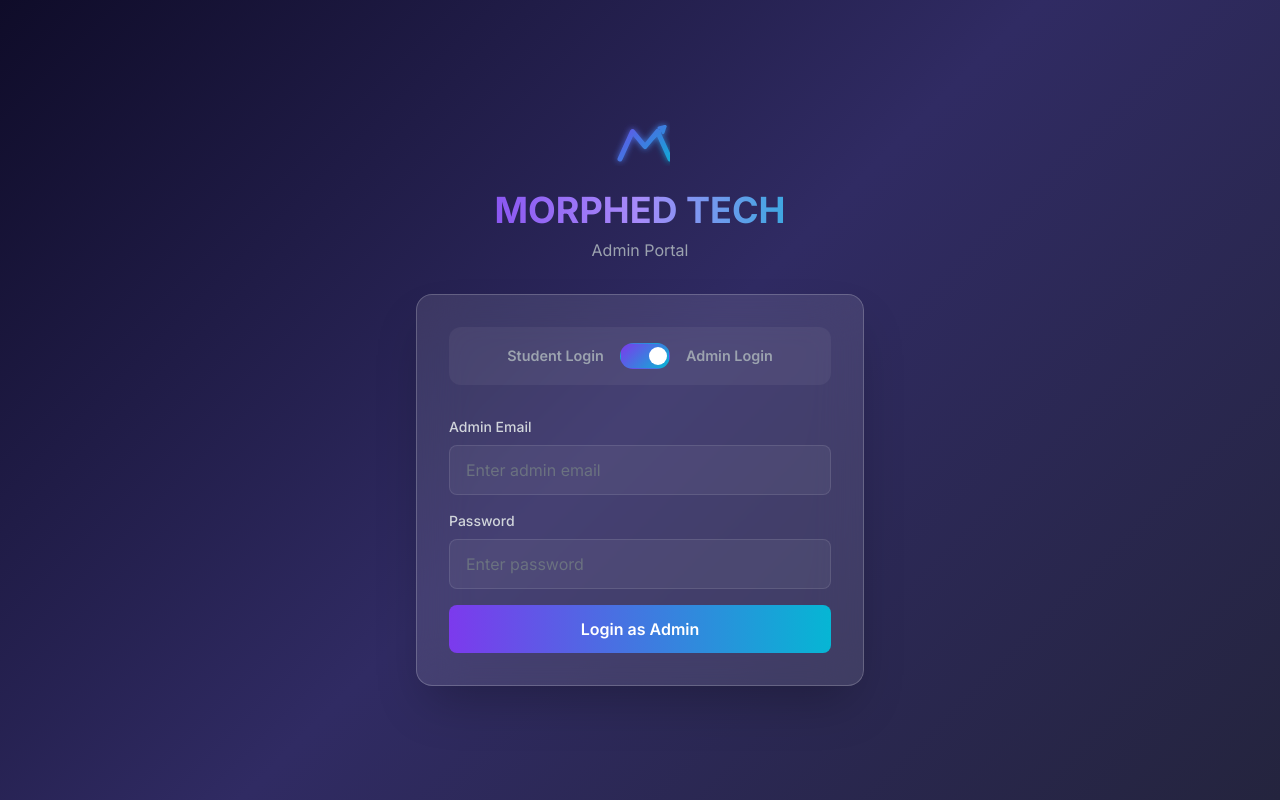
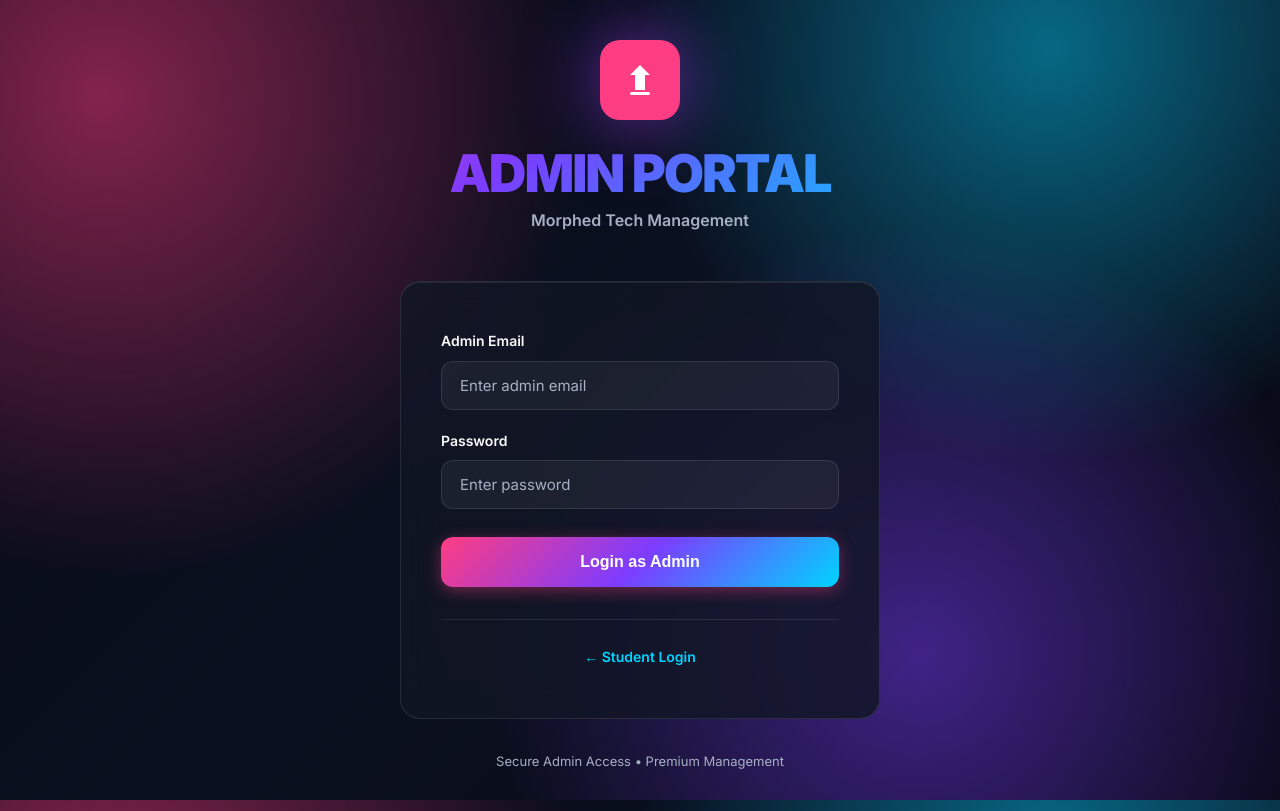
Before and after one commit to akankit2507shiv/morphed-techv1, a website: page admin-login.html in a window 1280 px wide. Drawn offline with nearby package versions, Linux system fonts and the light colour scheme.

Commit message:
Update admin login page to new design

```diff
--- a/admin-login.html
+++ b/admin-login.html
@@ -3,137 +3,244 @@
 <head>
   <meta charset="UTF-8">
   <meta name="viewport" content="width=device-width, initial-scale=1.0">
-  <meta http-equiv="Cache-Control" content="no-cache, no-store, must-revalidate">
-  <meta http-equiv="Pragma" content="no-cache">
-  <meta http-equiv="Expires" content="0">
   <title>Admin Login - Morphed Tech</title>
-  <script src="https://cdn.tailwindcss.com"></script>
-  <script>
-    tailwind.config = {
-      theme: {
-        extend: {
-          colors: {
-            primary: '#7C3AED',
-            secondary: '#A78BFA',
-            accent: '#06B6D4',
-            dark: '#1E1B4B',
-          }
-        }
-      }
-    }
-  </script>
   <link href="https://fonts.googleapis.com/css2?family=Inter:wght@300;400;500;600;700;800;900&display=swap" rel="stylesheet">
   <style>
-    body {
-      font-family: 'Inter', sans-serif;
-      background: linear-gradient(135deg, #0f0c29 0%, #302b63 50%, #24243e 100%);
-      min-height: 100vh;
+    /* DOPAMINE PRO ADMIN UI */
+    :root {
+      --bg-1: #080912;
+      --bg-2: #0b1020;
+      --bg-3: #121827;
+      --panel: rgba(18, 22, 37, 0.82);
+      --border: rgba(255, 255, 255, 0.10);
+      --text: #f8fafc;
+      --muted: #a7b0c3;
+      --pink: #ff3d81;
+      --violet: #7c3cff;
+      --cyan: #00d4ff;
+      --lime: #b8ff3c;
+      --amber: #ffbf3c;
     }
 
-    /* Toggle Switch */
-    .toggle { position: relative; display: inline-block; width: 50px; height: 26px; }
-    .toggle input { opacity: 0; width: 0; height: 0; }
-    .slider { position: absolute; cursor: pointer; top: 0; left: 0; right: 0; bottom: 0; background: rgba(255, 255, 255, 0.1); border-radius: 26px; transition: 0.3s; border: 1px solid rgba(255, 255, 255, 0.2); }
-    .slider:before { position: absolute; content: ""; height: 18px; width: 18px; left: 4px; bottom: 3px; background: white; border-radius: 50%; transition: 0.3s; }
-    input:checked + .slider { background: linear-gradient(135deg, #7C3AED, #06B6D4); border-color: transparent; }
-    input:checked + .slider:before { transform: translateX(24px); }
+    * { margin: 0; padding: 0; box-sizing: border-box; }
+
+    body {
+      font-family: 'Inter', system-ui, sans-serif;
+      color: var(--text);
+      background:
+        radial-gradient(circle at 8% 12%, rgba(255, 61, 129, 0.5), transparent 35%),
+        radial-gradient(circle at 82% 6%, rgba(0, 212, 255, 0.45), transparent 32%),
+        radial-gradient(circle at 72% 82%, rgba(124, 60, 255, 0.48), transparent 38%),
+        linear-gradient(135deg, #050816 0%, #0b1020 48%, #070812 100%);
+      background-attachment: fixed;
+      min-height: 100vh;
+      line-height: 1.6;
+    }
+
+    .panel {
+      background: var(--panel);
+      border: 1px solid var(--border);
+      border-radius: 20px;
+      box-shadow: inset 0 1px 0 rgba(255, 255, 255, 0.08);
+      backdrop-filter: blur(18px);
+      -webkit-backdrop-filter: blur(18px);
+      padding: 48px 40px;
+    }
+
+    .gradient-text {
+      background: linear-gradient(135deg, var(--pink), var(--violet), var(--cyan));
+      -webkit-background-clip: text;
+      -webkit-text-fill-color: transparent;
+      background-clip: text;
+      background-size: 200% 200%;
+      animation: gradient-shift 4s ease infinite;
+    }
+
+    @keyframes gradient-shift {
+      0%, 100% { background-position: 0% 50%; }
+      50% { background-position: 100% 50%; }
+    }
+
+    .label {
+      display: block;
+      color: var(--text);
+      font-size: 14px;
+      font-weight: 600;
+      margin-bottom: 8px;
+    }
+
+    .input {
+      width: 100%;
+      padding: 14px 18px;
+      background: rgba(255, 255, 255, 0.05);
+      border: 1.5px solid var(--border);
+      border-radius: 12px;
+      color: var(--text);
+      font-size: 15px;
+      font-family: inherit;
+      transition: all 0.3s;
+      outline: none;
+    }
+
+    .input::placeholder { color: var(--muted); }
+
+    .input:focus {
+      background: rgba(255, 255, 255, 0.08);
+      border-color: var(--violet);
+      box-shadow: 0 0 0 4px rgba(124, 60, 255, 0.15);
+      transform: translateY(-2px);
+    }
+
+    .btn-primary {
+      width: 100%;
+      padding: 16px 32px;
+      border: none;
+      border-radius: 12px;
+      font-size: 16px;
+      font-weight: 800;
+      color: white;
+      background: linear-gradient(135deg, var(--pink), var(--violet), var(--cyan));
+      box-shadow: 0 4px 16px rgba(255, 61, 129, 0.4);
+      cursor: pointer;
+      transition: all 0.3s;
+      position: relative;
+      overflow: hidden;
+    }
+
+    .btn-primary::before {
+      content: '';
+      position: absolute;
+      top: 0;
+      left: -100%;
+      width: 100%;
+      height: 100%;
+      background: linear-gradient(90deg, transparent, rgba(255, 255, 255, 0.2), transparent);
+      transition: left 0.5s;
+    }
+
+    .btn-primary:hover {
+      transform: translateY(-2px);
+      box-shadow: 0 8px 24px rgba(255, 61, 129, 0.5);
+    }
+
+    .btn-primary:hover::before { left: 100%; }
+
+    .logo-glow {
+      filter: drop-shadow(0 0 30px rgba(255, 61, 129, 0.6));
+      animation: pulse-glow 3s ease-in-out infinite;
+    }
+
+    @keyframes pulse-glow {
+      0%, 100% { filter: drop-shadow(0 0 30px rgba(255, 61, 129, 0.6)); }
+      50% { filter: drop-shadow(0 0 40px rgba(124, 60, 255, 0.8)); }
+    }
+
+    .info-box {
+      background: rgba(0, 212, 255, 0.08);
+      border: 1px solid rgba(0, 212, 255, 0.2);
+      border-radius: 12px;
+      padding: 16px;
+      margin-top: 24px;
+    }
+
+    .badge-success {
+      color: #071018;
+      background: linear-gradient(135deg, var(--lime), var(--cyan));
+      padding: 12px 20px;
+      border-radius: 10px;
+      font-size: 14px;
+      font-weight: 700;
+      text-align: center;
+    }
+
+    .badge-error {
+      color: white;
+      background: rgba(255, 61, 129, 0.2);
+      border: 1px solid var(--pink);
+      padding: 12px 20px;
+      border-radius: 10px;
+      font-size: 14px;
+      font-weight: 700;
+      text-align: center;
+    }
+
+    .link {
+      color: var(--cyan);
+      text-decoration: none;
+      font-weight: 600;
+      transition: all 0.2s;
+    }
+
+    .link:hover {
+      color: var(--violet);
+    }
   </style>
 </head>
-<body class="text-white">
+<body>
 
-  <div class="min-h-screen flex items-center justify-center px-4 py-12">
-    <div class="max-w-md w-full">
+  <div style="min-height: 100vh; display: flex; align-items: center; justify-content: center; padding: 40px 20px;">
+    <div style="max-width: 480px; width: 100%;">
 
-      <!-- Logo -->
-      <div class="text-center mb-8">
-        <div class="flex items-center justify-center mb-4">
-          <svg width="60" height="60" viewBox="0 0 120 120" fill="none" xmlns="http://www.w3.org/2000/svg">
+      <!-- Logo Section -->
+      <div style="text-align: center; margin-bottom: 48px;">
+        <div class="logo-glow" style="display: inline-block; margin-bottom: 20px;">
+          <svg width="80" height="80" viewBox="0 0 80 80" fill="none" xmlns="http://www.w3.org/2000/svg">
+            <rect width="80" height="80" rx="20" fill="url(#admin-gradient)"/>
+            <path d="M40 25L50 35H45V50H35V35H30L40 25Z" fill="white"/>
+            <rect x="30" y="52" width="20" height="3" rx="1.5" fill="white"/>
             <defs>
-              <linearGradient id="mpGradAdmin" x1="0" y1="0" x2="120" y2="120" gradientUnits="userSpaceOnUse">
-                <stop offset="0%" stop-color="#7C3AED"/>
-                <stop offset="100%" stop-color="#06B6D4"/>
+              <linearGradient id="admin-gradient" x1="0" y1="0" x2="80" y2="80">
+                <stop offset="0%" stop-color="#ff3d81"/>
+                <stop offset="50%" stop-color="#7c3cff"/>
+                <stop offset="100%" stop-color="#00d4ff"/>
               </linearGradient>
-              <filter id="mpGlowAdmin" x="-20%" y="-20%" width="140%" height="140%">
-                <feGaussianBlur stdDeviation="6" result="blur"/>
-                <feMerge>
-                  <feMergeNode in="blur"/>
-                  <feMergeNode in="SourceGraphic"/>
-                </feMerge>
-              </filter>
             </defs>
-            <g filter="url(#mpGlowAdmin)">
-              <path d="M20 90 L45 35 L70 65 L95 35 L120 90" stroke="url(#mpGradAdmin)" stroke-width="10" stroke-linecap="round" stroke-linejoin="round" fill="none"/>
-              <path d="M70 65 L110 25" stroke="url(#mpGradAdmin)" stroke-width="6" stroke-linecap="round"/>
-              <path d="M110 25 L98 28 M110 25 L106 37" stroke="url(#mpGradAdmin)" stroke-width="6" stroke-linecap="round"/>
-            </g>
           </svg>
         </div>
-        <h1 class="text-4xl font-bold bg-gradient-to-r from-primary via-secondary to-accent bg-clip-text text-transparent">
-          MORPHED TECH
-        </h1>
-        <p class="text-gray-400 mt-2">Admin Portal</p>
+        <h1 class="gradient-text" style="font-size: 52px; font-weight: 900; margin-bottom: 8px; letter-spacing: -2px; line-height: 1;">ADMIN PORTAL</h1>
+        <p style="color: var(--muted); font-size: 16px; font-weight: 600;">Morphed Tech Management</p>
       </div>
 
-      <!-- Login Form -->
-      <div class="bg-white/10 backdrop-blur-xl border border-white/20 rounded-2xl p-8 shadow-2xl">
+      <!-- Login Card -->
+      <div class="panel">
 
-        <!-- Admin/Student Switch -->
-        <div style="display: flex; justify-content: center; align-items: center; gap: 1rem; margin-bottom: 2rem; padding: 1rem; background: rgba(255, 255, 255, 0.05); border-radius: 0.75rem;">
-          <span style="font-size: 0.9rem; font-weight: 600; color: #9CA3AF;">Student Login</span>
-          <label class="toggle" style="cursor: pointer;">
-            <input type="checkbox" id="loginModeSwitch" checked onchange="toggleLoginMode()">
-            <span class="slider"></span>
-          </label>
-          <span style="font-size: 0.9rem; font-weight: 600; color: #9CA3AF;">Admin Login</span>
-        </div>
-
-        <form id="adminLoginForm" class="space-y-4">
+        <form id="adminLoginForm" style="display: flex; flex-direction: column; gap: 20px;">
           <div>
-            <label class="block text-sm font-medium text-gray-300 mb-2">Admin Email</label>
-            <input type="email" id="adminEmail" placeholder="Enter admin email" required
-              class="w-full px-4 py-3 bg-white/5 border border-white/10 rounded-lg focus:outline-none focus:border-primary text-white placeholder-gray-500">
+            <label class="label">Admin Email</label>
+            <input type="email" id="adminEmail" placeholder="Enter admin email" required class="input">
           </div>
           <div>
-            <label class="block text-sm font-medium text-gray-300 mb-2">Password</label>
-            <input type="password" id="adminPassword" placeholder="Enter password" required
-              class="w-full px-4 py-3 bg-white/5 border border-white/10 rounded-lg focus:outline-none focus:border-primary text-white placeholder-gray-500">
+            <label class="label">Password</label>
+            <input type="password" id="adminPassword" placeholder="Enter password" required class="input">
           </div>
-          <button type="submit" class="w-full py-3 bg-gradient-to-r from-primary to-accent text-white font-semibold rounded-lg hover:shadow-xl transition">
-            Login as Admin
-          </button>
+          <button type="submit" class="btn-primary" style="margin-top: 8px;">Login as Admin</button>
         </form>
 
-        <!-- Message -->
-        <div id="message" class="mt-4 p-3 rounded-lg hidden"></div>
+        <!-- Message Box -->
+        <div id="message" style="display: none; margin-top: 24px;"></div>
 
-        <!-- Student Link (Hidden - use toggle instead) -->
-        <div class="mt-6 text-center" style="display: none;">
-          <a href="student-login.html" class="text-sm text-gray-400 hover:text-primary transition">
-            ← Student Login
-          </a>
+<!-- Student Link -->
+        <div style="margin-top: 32px; text-align: center; padding-top: 24px; border-top: 1px solid var(--border);">
+          <a href="student-login.html" class="link" style="font-size: 14px;">← Student Login</a>
         </div>
       </div>
 
+      <!-- Footer Text -->
+      <div style="text-align: center; margin-top: 32px; color: var(--muted); font-size: 13px;">
+        <p>Secure Admin Access • Premium Management</p>
+      </div>
     </div>
   </div>
 
   <script>
     const API_URL = 'https://kaal-morphed-tech.onrender.com/api';
 
-    // Toggle between Student and Admin login
-    function toggleLoginMode() {
-      const isAdmin = document.getElementById('loginModeSwitch').checked;
-      if (!isAdmin) {
-        window.location.href = 'student-login.html';
-      }
-    }
-
     function showMessage(text, type) {
       const messageDiv = document.getElementById('message');
       messageDiv.textContent = text;
-      messageDiv.className = `mt-4 p-3 rounded-lg ${type === 'success' ? 'bg-green-500/20 text-green-300 border border-green-500/50' : 'bg-red-500/20 text-red-300 border border-red-500/50'}`;
-      messageDiv.classList.remove('hidden');
-      setTimeout(() => messageDiv.classList.add('hidden'), 5000);
+      messageDiv.className = type === 'success' ? 'badge-success' : 'badge-error';
+      messageDiv.style.display = 'block';
+      setTimeout(() => messageDiv.style.display = 'none', 5000);
     }
 
     // Admin Login
@@ -166,8 +273,7 @@
           showMessage(data.error || 'Login failed', 'error');
         }
       } catch (error) {
-        console.error('Login error:', error);
-        showMessage('Server error: ' + error.message + '. Check console for details.', 'error');
+        showMessage('Server error. Please try again.', 'error');
       }
     });
 
@@ -176,8 +282,6 @@
     if (localStorage.getItem('token') && user.role === 'admin') {
       window.location.href = 'admin-dashboard.html';
     }
-    // Remove default credentials hint in production
-
   </script>
 
 </body>
```
